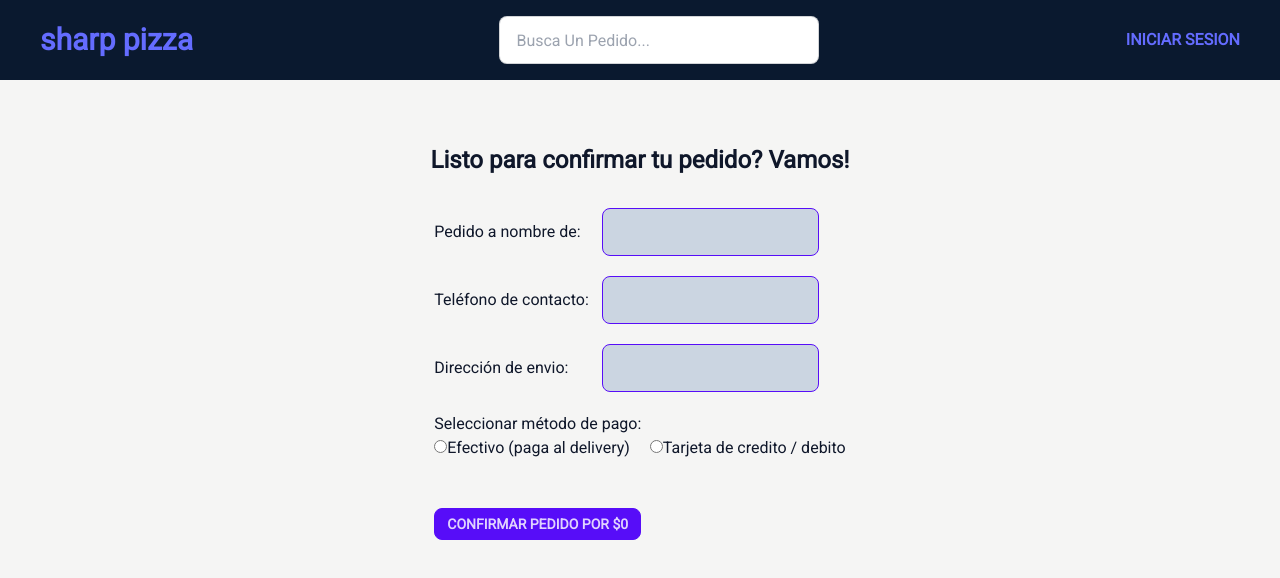
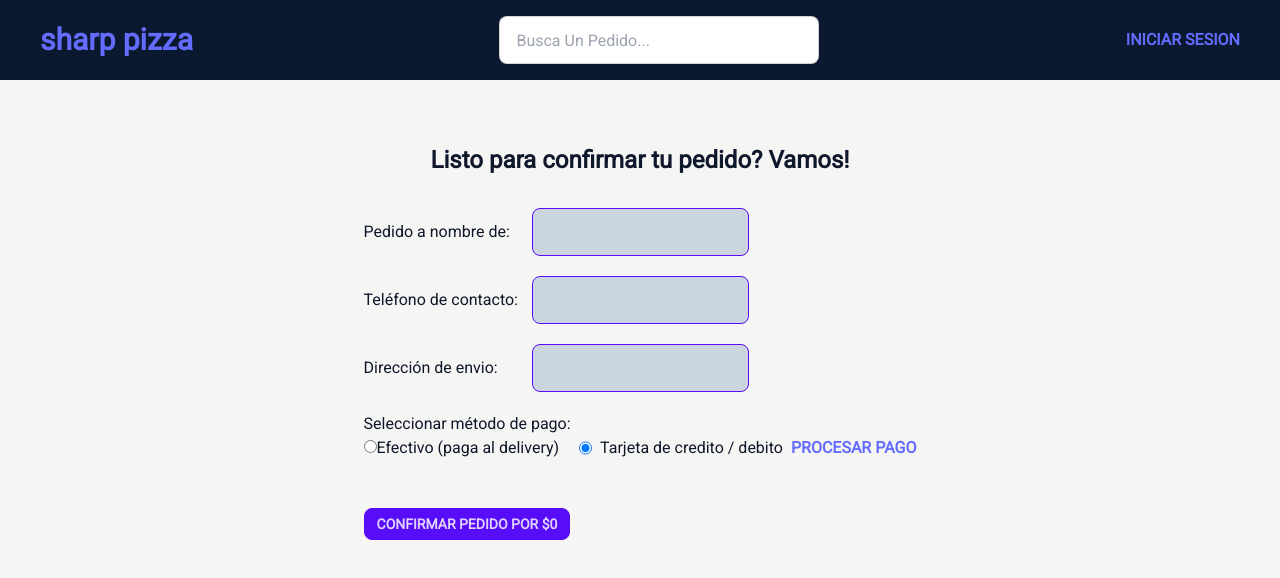
Before and after one commit to No-Country/c14-46-m-csharp-react, a React (Vite) app in the folder front/sharp-pizza/: page /order/new in a window 1280 px wide. Shown: the top 578 px of the page. Built offline with nearby package versions, Linux system fonts and the light colour scheme.

Commit message:
add link to process payment with credit card and set to default as payment method

```diff
--- a/front/sharp-pizza/src/features/order/CreateOrder.tsx
+++ b/front/sharp-pizza/src/features/order/CreateOrder.tsx
@@ -3,7 +3,7 @@ import EmptyCart from "../cart/EmptyCart"
 import toast from "react-hot-toast"
 import axios from "axios"
 import { clearCart, getTotalPrice } from "../cart/cartSlice"
-import { useNavigate } from "react-router-dom"
+import { Link, useNavigate } from "react-router-dom"
 import { ZodType, z } from "zod"
 import { useForm } from "react-hook-form"
 import { zodResolver } from "@hookform/resolvers/zod"
@@ -88,13 +88,14 @@ const CreateOrder = () => {
           <legend>Seleccionar método de pago:</legend>
 
           <div>
-            <input type="radio" id="efectivo" {...register('paymentMethod')} value="efectivo" required />
+            <input type="radio" id="efectivo" {...register('paymentMethod')} value="efectivo" />
             <label htmlFor="efectivo">Efectivo (paga al delivery)</label>
           </div>
 
-          <div>
-            <input type="radio" id="tarjeta" {...register('paymentMethod')} value="tarjeta" required />
+          <div className="flex gap-2">
+            <input type="radio" id="tarjeta" {...register('paymentMethod')} value="tarjeta" checked />
             <label htmlFor="tarjeta">Tarjeta de credito / debito</label>
+            <Link to={'/order/payment'} className="font-bold">PROCESAR PAGO</Link>
           </div>
 
         </fieldset>
```
